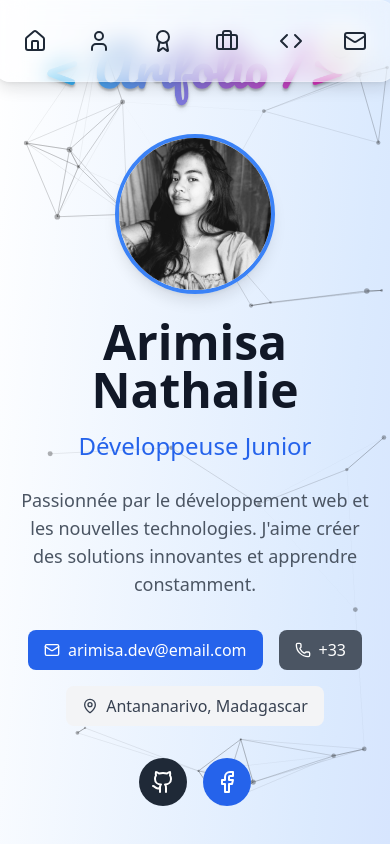
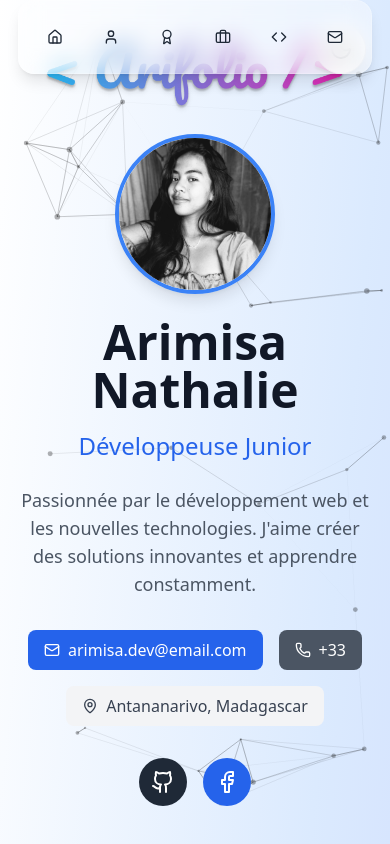
Before and after one commit to arimisarn/arifolio, a React (Vite) app: page / in a window 390 px wide. Shown: the top 844 px of the page. Built offline with nearby package versions, Linux system fonts and the light colour scheme.

Commit message:
ajustementde nac=vigation

```diff
--- a/src/components/Navigation.tsx
+++ b/src/components/Navigation.tsx
@@ -28,7 +28,7 @@ const Navigation: React.FC = () => {
       animate={{ opacity: 1 }}
       transition={{ delay: 1.5, duration: 0.8 }}
     >
-      <div className="flex flex-row sm:flex-col space-x-4 sm:space-x-0 sm:space-y-4 bg-white/40 dark:bg-white/5 backdrop-blur-md rounded-2xl p-4 border border-white/20 dark:border-white/10 shadow-lg">
+      <div className="flex mx-1 sm:mx-0 flex-row sm:flex-col space-x-4 sm:space-x-0 sm:space-y-4 bg-white/40 dark:bg-white/5 backdrop-blur-md rounded-2xl p-4 border border-white/20 dark:border-white/10 shadow-lg">
         {navItems.map((item, index) => (
           <motion.a
             key={item.href}
@@ -40,8 +40,7 @@ const Navigation: React.FC = () => {
             animate={{ opacity: 1, y: 0 }}
             transition={{ delay: 1.8 + index * 0.1 }}
           >
-            <item.icon className="w-6 h-6 text-gray-800 dark:text-white group-hover:text-purple-500 transition-colors" />
-            {/* Tooltip (optionnel sur mobile) */}
+            <item.icon className="w-4 h-4 sm:w-6 sm:h-6 text-gray-800 dark:text-white group-hover:text-purple-500 transition-colors" />
             <motion.div
               className="absolute left-full ml-4 px-3 py-2 bg-gray-900/90 text-white text-sm rounded-lg whitespace-nowrap opacity-0 group-hover:opacity-100 pointer-events-none shadow-md hidden sm:block"
               initial={{ x: -10 }}
```
